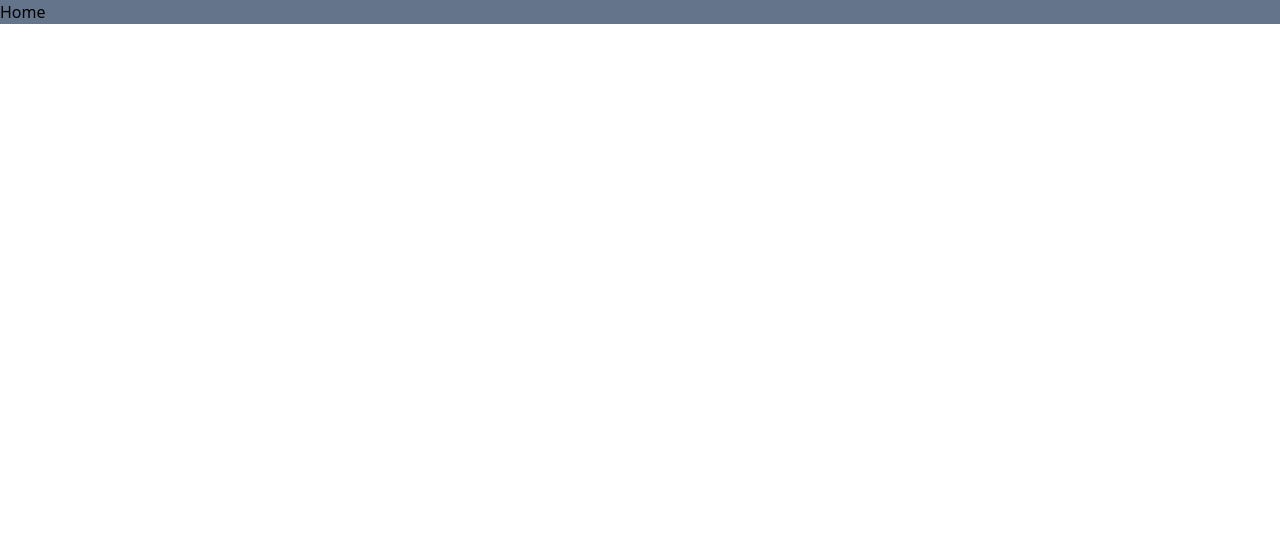
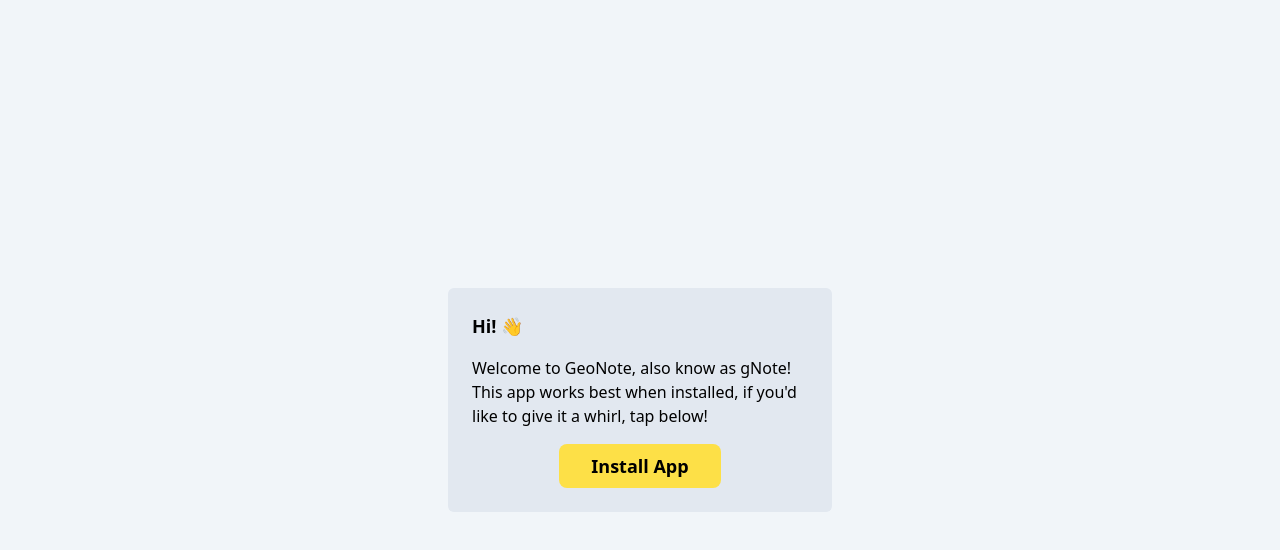
Before and after one commit to christianthomask/geo-note, a SvelteKit app: page / in a window 1280 px wide. Shown: the top 550 px of the page. Built offline with nearby package versions, Linux system fonts and the light colour scheme.

Commit message:
added install screen

```diff
--- a/src/routes/+page.svelte
+++ b/src/routes/+page.svelte
@@ -1 +1,37 @@
-<a href="/home">Home</a>
+<script>
+
+    import { onMount } from 'svelte';
+
+    onMount(() => {
+        let deferredPrompt;
+
+        window.addEventListener('beforeinstallprompt', (e) => {
+            deferredPrompt = e;
+        });
+
+        const installApp = document.getElementById('installApp');
+
+        installApp.addEventListener('click', async () => {
+            if (deferredPrompt !== null) {
+                deferredPrompt.prompt();
+                const { outcome } = await deferredPrompt.userChoice;
+                if (outcome === 'accepted') {
+                    deferredPrompt = null;
+                }
+            }
+        });
+    })
+
+</script>
+
+<div class="bg-slate-100 w-full h-screen fixed flex justify-center items-center">
+    <div class="bg-slate-200 w-fit max-w-sm h-fit rounded-md p-6 flex flex-col gap-4">
+        <h1 class="text-lg leading-7 font-extrabold">Hi! 👋</h1>
+        <p class="">Welcome to GeoNote, also know as gNote! This app works best when installed, if you'd like to give it a whirl, tap below!</p>
+        <div class="w-full flex justify-center">
+            <div class="cursor-pointer w-fit h-fit px-8 py-2 bg-yellow-300 rounded-lg text-lg leading-7 font-extrabold" id="installApp">
+                Install App
+            </div>
+        </div>
+    </div>
+</div>
```
